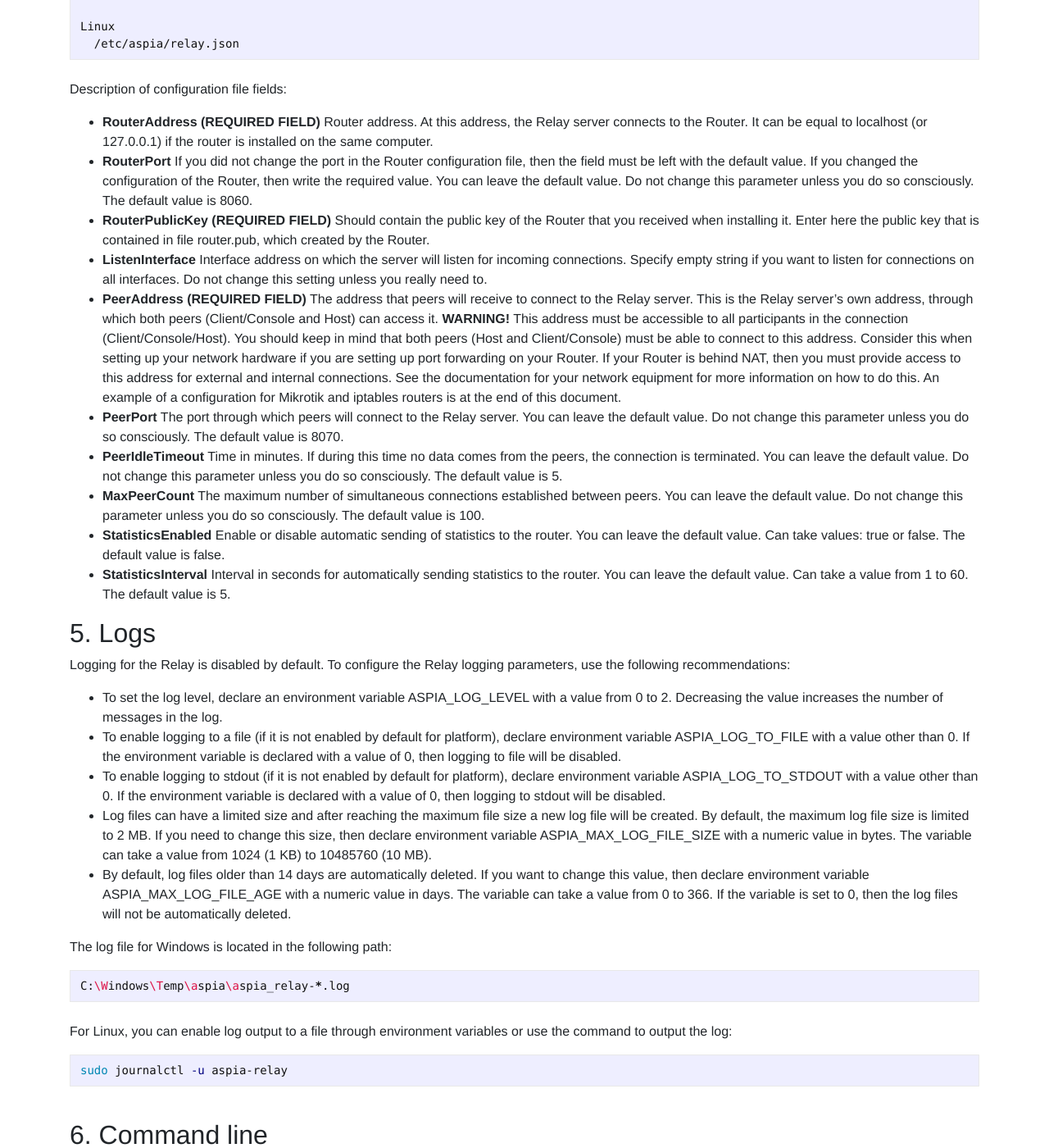
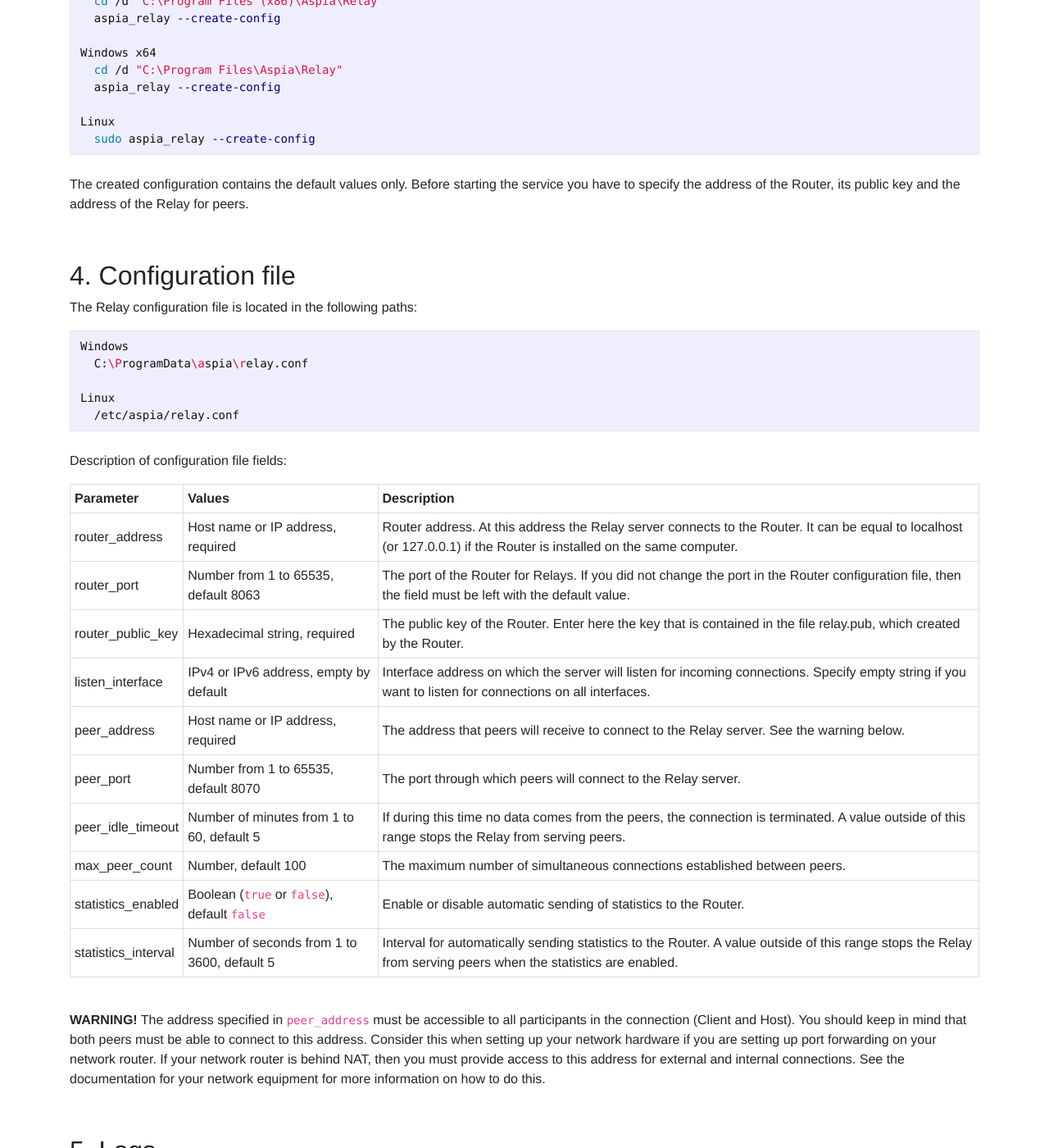
Before and after one commit to dchapyshev/dchapyshev.github.io, a Jekyll site: the page built from docs/relay.md, in a window 1280 px wide and 1400 px high, scrolled down 1642 px. Shown: the whole window at 82% size. Built offline with Jekyll 4.4.1, drawn with Linux system fonts in a browser that asks for light colours; some of the changed text lies outside the part shown.

Commit message:
Update docs.

````diff
--- a/docs/relay.md
+++ b/docs/relay.md
@@ -20,18 +20,35 @@ You must install at least one Relay server. Router and Relay can only work toget
 ## 2. Installing <a name="installing"></a>
 ```bash
 Windows x86
-  Run aspia-relay-2.7.0-x86.msi and follow the instructions on the screen.
+  Run aspia-relay-3.0.0-x86.msi and follow the instructions on the screen.
 
 Windows x86_64
-  Run aspia-relay-2.7.0-x86_64.msi and follow the instructions on the screen.
+  Run aspia-relay-3.0.0-x86_64.msi and follow the instructions on the screen.
 
-Linux
-  sudo apt install ./aspia-relay-2.7.0-x86_64.deb
-  sudo systemctl enable aspia-relay
+Ubuntu
+  sudo apt install ./aspia-relay-3.0.0-x86_64.deb
+
+RHEL and compatible
+  sudo dnf install ./aspia-relay-3.0.0-x86_64.rpm
 ```
 
 <br/>
+Installing the package does not register the service yet: there is no configuration on a clean
+system. Create the configuration as described below and then install the service:
 
+```bash
+Windows
+  aspia_relay --install
+
+Linux
+  sudo aspia_relay --install
+```
+
+<br/>
+The service is registered and enabled at the system startup. On an upgrade the package refreshes the
+already registered service itself.
+
+<br/>
 To start and stop the service, use the following commands:
 
 ```bash
@@ -43,6 +60,10 @@ Linux
   sudo service aspia-relay start
   sudo service aspia-relay stop
 ```
+
+<br/>
+The service runs under a low-privilege account that is created during the installation. It has
+access only to the directories of the Relay.
 
 <br/>
 
@@ -64,6 +85,11 @@ Windows x64
 Linux
   sudo aspia_relay --create-config
 ```
+
+<br/>
+The created configuration contains the default values only. Before starting the service you have to
+specify the address of the Router, its public key and the address of the Relay for peers.
+
 <br/>
 
 ## 4. Configuration file <a name="config-file"></a>
@@ -71,39 +97,50 @@ The Relay configuration file is located in the following paths:
 
 ```bash
 Windows
-  C:\ProgramData\aspia\relay.json
+  C:\ProgramData\aspia\relay.conf
 
 Linux
-  /etc/aspia/relay.json
+  /etc/aspia/relay.conf
 ```
 
 <br/>
 Description of configuration file fields:
 
-  - **RouterAddress (REQUIRED FIELD)** Router address. At this address, the Relay server connects to the Router. It can be equal to localhost (or 127.0.0.1) if the router is installed on the same computer.
-  - **RouterPort** If you did not change the port in the Router configuration file, then the field must be left with the default value. If you changed the configuration of the Router, then write the required value. You can leave the default value. Do not change this parameter unless you do so consciously. The default value is 8060.
-  - **RouterPublicKey (REQUIRED FIELD)** Should contain the public key of the Router that you received when installing it. Enter here the public key that is contained in file router.pub, which created by the Router.
-  - **ListenInterface** Interface address on which the server will listen for incoming connections. Specify empty string if you want to listen for connections on all interfaces. Do not change this setting unless you really need to.
-  - **PeerAddress (REQUIRED FIELD)** The address that peers will receive to connect to the Relay server. This is the Relay server's own address, through which both peers (Client/Console and Host) can access it.
-**WARNING!** This address must be accessible to all participants in the connection (Client/Console/Host). You should keep in mind that both peers (Host and Client/Console) must be able to connect to this address. Consider this when setting up your network hardware if you are setting up port forwarding on your Router. If your Router is behind NAT, then you must provide access to this address for external and internal connections. See the documentation for your network equipment for more information on how to do this. An example of a configuration for Mikrotik and iptables routers is at the end of this document.
-  - **PeerPort** The port through which peers will connect to the Relay server. You can leave the default value. Do not change this parameter unless you do so consciously. The default value is 8070.
-  - **PeerIdleTimeout** Time in minutes. If during this time no data comes from the peers, the connection is terminated. You can leave the default value. Do not change this parameter unless you do so consciously. The default value is 5.
-  - **MaxPeerCount** The maximum number of simultaneous connections established between peers. You can leave the default value. Do not change this parameter unless you do so consciously. The default value is 100.
-  - **StatisticsEnabled** Enable or disable automatic sending of statistics to the router. You can leave the default value. Can take values: true or false. The default value is false.
-  - **StatisticsInterval** Interval in seconds for automatically sending statistics to the router. You can leave the default value. Can take a value from 1 to 60. The default value is 5.
+| Parameter           | Values                                       | Description                                                                                                                                                           |
+|---------------------|----------------------------------------------|-----------------------------------------------------------------------------------------------------------------------------------------------------------------------|
+| router_address      | Host name or IP address, required            | Router address. At this address the Relay server connects to the Router. It can be equal to localhost (or 127.0.0.1) if the Router is installed on the same computer. |
+| router_port         | Number from 1 to 65535, default 8063         | The port of the Router for Relays. If you did not change the port in the Router configuration file, then the field must be left with the default value.               |
+| router_public_key   | Hexadecimal string, required                 | The public key of the Router. Enter here the key that is contained in the file relay.pub, which created by the Router.                                                |
+| listen_interface    | IPv4 or IPv6 address, empty by default       | Interface address on which the server will listen for incoming connections. Specify empty string if you want to listen for connections on all interfaces.             |
+| peer_address        | Host name or IP address, required            | The address that peers will receive to connect to the Relay server. See the warning below.                                                                            |
+| peer_port           | Number from 1 to 65535, default 8070         | The port through which peers will connect to the Relay server.                                                                                                        |
+| peer_idle_timeout   | Number of minutes from 1 to 60, default 5    | If during this time no data comes from the peers, the connection is terminated. A value outside of this range stops the Relay from serving peers.                     |
+| max_peer_count      | Number, default 100                          | The maximum number of simultaneous connections established between peers.                                                                                             |
+| statistics_enabled  | Boolean (`true` or `false`), default `false` | Enable or disable automatic sending of statistics to the Router.                                                                                                      |
+| statistics_interval | Number of seconds from 1 to 3600, default 5  | Interval for automatically sending statistics to the Router. A value outside of this range stops the Relay from serving peers when the statistics are enabled.        |
+
+<br/>
+
+**WARNING!** The address specified in `peer_address` must be accessible to all participants in the
+connection (Client and Host). You should keep in mind that both peers must be able to connect to this
+address. Consider this when setting up your network hardware if you are setting up port forwarding on
+your network router. If your network router is behind NAT, then you must provide access to this address
+for external and internal connections. See the documentation for your network equipment for more
+information on how to do this.
+
+<br/>
 
 ## 5. Logs <a name="logs"></a>
-Logging for the Relay is disabled by default. To configure the Relay logging parameters, use the following recommendations:
-  - To set the log level, declare an environment variable ASPIA_LOG_LEVEL with a value from 0 to 2. Decreasing the value increases the number of messages in the log.
+By default the Relay writes the log to a file on Windows and to stdout on Linux, where the messages are collected by systemd. To configure the Relay logging parameters, use the following recommendations:
+  - To set the log level, declare an environment variable ASPIA_LOG_LEVEL with a value from 0 to 4 (0 - trace, 1 - info, 2 - warning, 3 - error, 4 - fatal). Decreasing the value increases the number of messages in the log.
   - To enable logging to a file (if it is not enabled by default for platform), declare environment variable ASPIA_LOG_TO_FILE with a value other than 0. If the environment variable is declared with a value of 0, then logging to file will be disabled.
   - To enable logging to stdout (if it is not enabled by default for platform), declare environment variable ASPIA_LOG_TO_STDOUT with a value other than 0. If the environment variable is declared with a value of 0, then logging to stdout will be disabled.
-  - Log files can have a limited size and after reaching the maximum file size a new log file will be created. By default, the maximum log file size is limited to 2 MB. If you need to change this size, then declare environment variable ASPIA_MAX_LOG_FILE_SIZE with a numeric value in bytes. The variable can take a value from 1024 (1 KB) to 10485760 (10 MB).
   - By default, log files older than 14 days are automatically deleted. If you want to change this value, then declare environment variable ASPIA_MAX_LOG_FILE_AGE with a numeric value in days. The variable can take a value from 0 to 366. If the variable is set to 0, then the log files will not be automatically deleted.
 
-The log file for Windows is located in the following path:
+The log files for Windows are located in the following path:
 
 ```bash
-C:\Windows\Temp\aspia\aspia_relay-*.log
+C:\ProgramData\aspia\logs\aspia_relay-*.log
 ```
 
 <br/>
@@ -118,14 +155,15 @@ sudo journalctl -u aspia-relay
 ## 6. Command line <a name="command-line"></a>
 The Relay supports the following command line arguments:
 
-| Argument          | Description                                                                                                                    |
-|-------------------|--------------------------------------------------------------------------------------------------------------------------------|
-| `--install`       | Performs a Relay service installation. Administrator rights are required to execute. The command is only available in Windows. |
-| `--remove`        | Performs removal of the Relay service. Administrator rights are required to execute. The command is only available in Windows. |
-| `--start`         | Starts the Relay service. Administrator rights are required to execute. The command is only available in Windows.              |
-| `--stop`          | Stops the Relay service. Administrator rights are required to execute. The command is only available in Windows.               |
-| `--create-config` | Creates an initial configuration.                                                                                              |
-| `--help`          | Displays help about command line arguments.                                                                                    |
+| Argument          | Description                                                                                                                                               |
+|-------------------|-----------------------------------------------------------------------------------------------------------------------------------------------------------|
+| `--install`       | Installs the Relay service and enables its start at the system startup. Requires an existing configuration. Administrator rights are required to execute. |
+| `--remove`        | Removes the Relay service. Administrator rights are required to execute.                                                                                  |
+| `--start`         | Starts the Relay service. Administrator rights are required to execute.                                                                                   |
+| `--stop`          | Stops the Relay service. Administrator rights are required to execute.                                                                                    |
+| `--create-config` | Creates an initial configuration. Administrator rights are required to execute.                                                                           |
+| `--version`       | Displays the version of the application.                                                                                                                  |
+| `--help`          | Displays help about command line arguments.                                                                                                               |
 
 <br/>
 
@@ -133,3 +171,4 @@ The Relay supports the following command line arguments:
   - Don't forget to add rules in your firewall to access the Relay. The Relay does not add rules automatically.
   - When uninstalling, the Relay does not delete its configuration files.
   - After changing the configuration files, you must restart the Relay service. The Relay reads the configuration at startup!
+  - The configuration of version 2.7 is migrated automatically, see [Migration from version 2.7](/docs/migration#relay).
````
Also changed, not shown: docs/router.md (+26 -16 lines).
